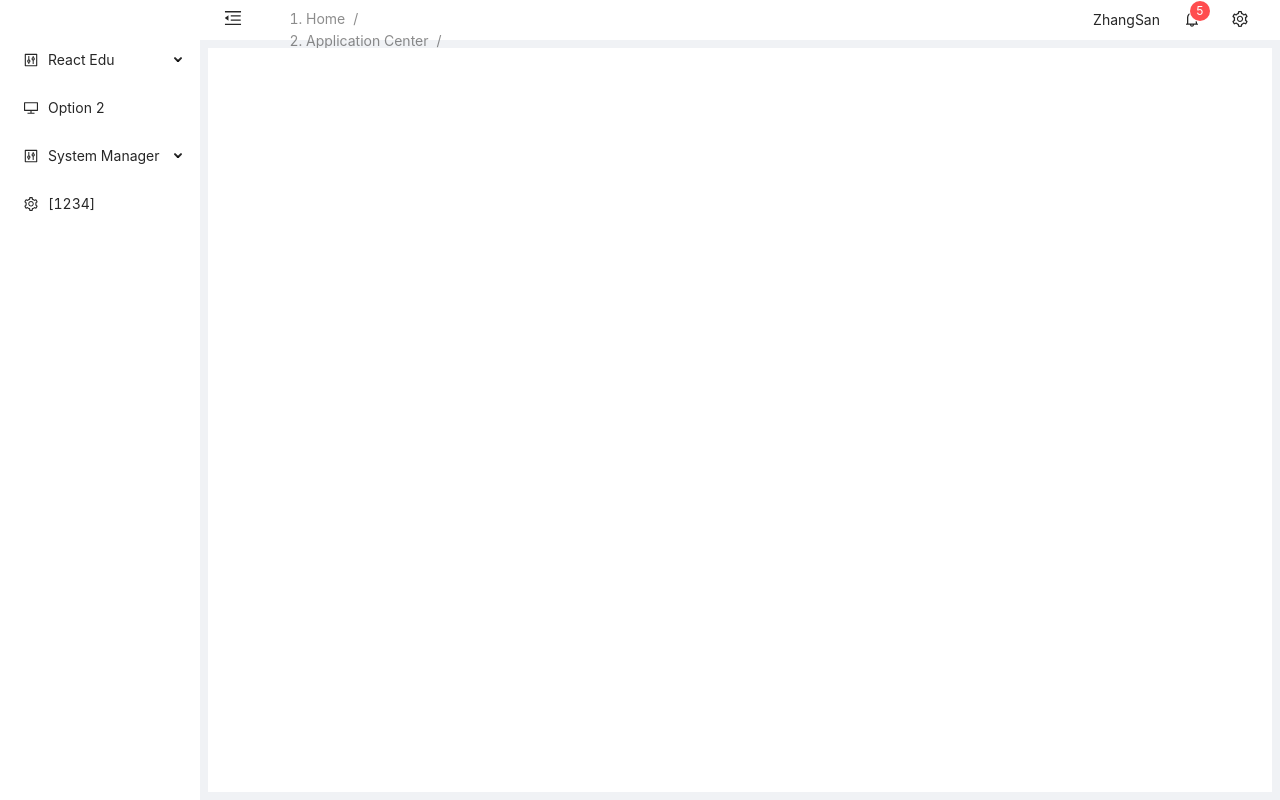
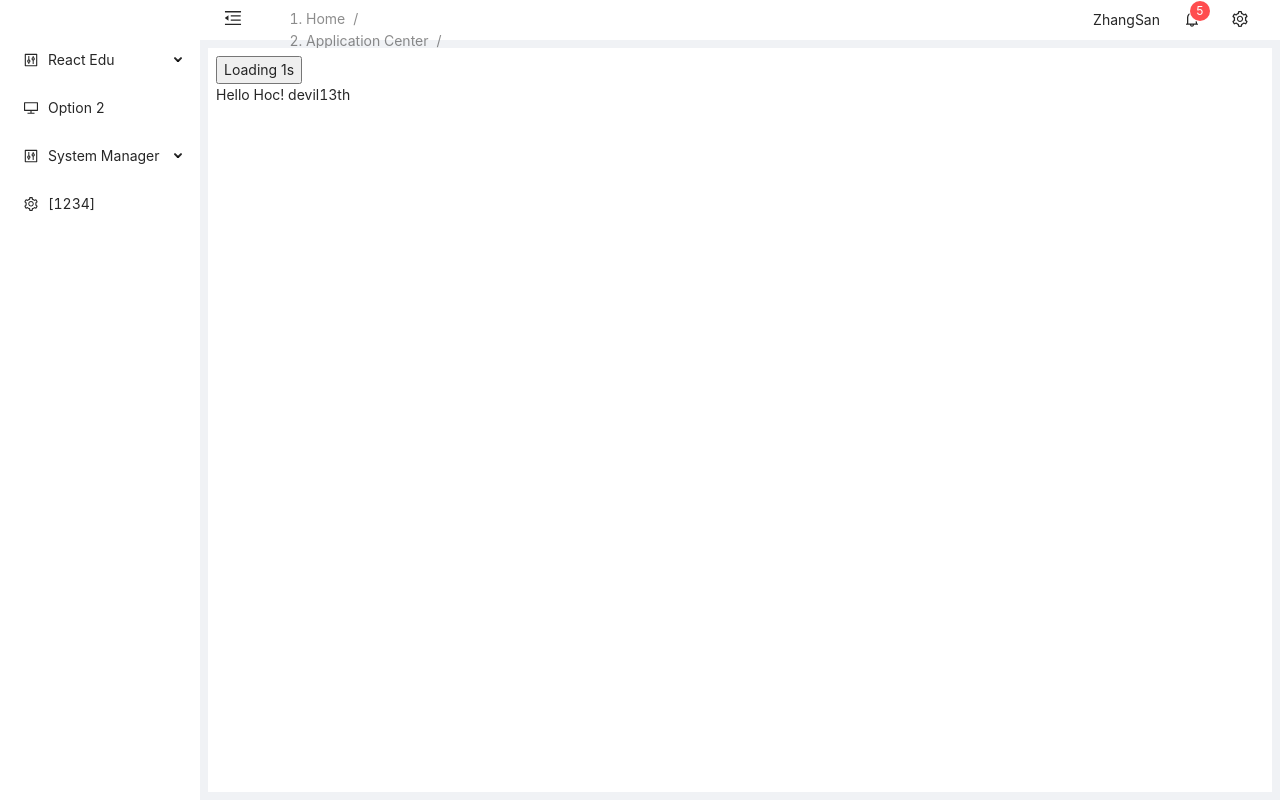
Before and after one commit to devil13th/tmsui, a React app: page /edu/hoc in a window 1280 px wide. Built offline with nearby package versions, Linux system fonts and the light colour scheme.

Commit message:
高阶组件

```diff
--- /dev/null
+++ b/src/components/edu/hoc/Hoc.jsx
@@ -0,0 +1,27 @@
+import React from 'react'
+import MyComponent from './MyComponent'
+class Hoc extends React.Component {
+  state = { loading: false }
+
+  loading = () => {
+    this.setState({ loading: true })
+    setTimeout(() => {
+      this.setState({ loading: false })
+    }, 1000)
+  }
+
+  render() {
+    return (
+      <div>
+        <input type="button" onClick={this.loading} value="Loading 1s" />
+
+        <MyComponent
+          name="devil13th"
+          loading={this.state.loading}
+        ></MyComponent>
+      </div>
+    )
+  }
+}
+
+export default Hoc
--- /dev/null
+++ b/src/components/edu/hoc/MyComponent.jsx
@@ -0,0 +1,11 @@
+import React from 'react'
+import loadingWrapper from './loading'
+class MyComponent extends React.Component {
+  state = {}
+
+  render() {
+    return <div>Hello Hoc! {this.props.name}</div>
+  }
+}
+
+export default loadingWrapper(MyComponent)
--- /dev/null
+++ b/src/components/edu/hoc/loading.js
@@ -0,0 +1,25 @@
+import { render } from '@testing-library/react'
+import React from 'react'
+function loadingWrapper(WrappedComponent) {
+  class x extends React.Component {
+    render() {
+      const { loading } = this.props
+      /**
+       * jsx中的<WrappedComponent>会被编译成React.createElement(WrappedComponent, null, "1")
+       * WrappedComponent指向的是loadingWrapper函数中的WrappedComponent
+       */
+      return (
+        <div>
+          {loading ? (
+            <div>loading</div>
+          ) : (
+            <WrappedComponent {...this.props}></WrappedComponent>
+          )}
+        </div>
+      )
+    }
+  }
+  return x
+}
+
+export default loadingWrapper
--- a/src/layout/components/IndexLayout.jsx
+++ b/src/layout/components/IndexLayout.jsx
@@ -6,6 +6,7 @@ import { BrowserRouter, Switch, Route } from 'react-router-dom'
 import TestA from '@/components/test/ComponentA'
 import Edu from '@/components/edu/basic/Edu'
 import RouterEdu from '@/components/edu/router/RouterEdu'
+import Hoc from '@/components/edu/hoc/Hoc'
 import {
   MenuUnfoldOutlined,
   MenuFoldOutlined,
@@ -65,6 +66,7 @@ class IndexLayout extends React.Component {
               <Route path="/CgTest/CgTestList" component={CgTestList}></Route>
               <Route path="/edu/basic" component={Edu}></Route>
               <Route path="/edu/router" component={RouterEdu}></Route>
+              <Route path="/edu/hoc" component={Hoc}></Route>
             </Switch>
           </Content>
         </Layout>
--- a/src/layout/components/IndexMenu.jsx
+++ b/src/layout/components/IndexMenu.jsx
@@ -65,6 +65,9 @@ class IndexMenu extends React.Component {
             <Menu.Item key="1b" icon={<PieChartOutlined />}>
               <Link to="/edu/router">Router Edu</Link>
             </Menu.Item>
+            <Menu.Item key="1c" icon={<PieChartOutlined />}>
+              <Link to="/edu/hoc">Hoc 高阶组件</Link>
+            </Menu.Item>
           </SubMenu>
           <Menu.Item key="2" icon={<DesktopOutlined />}>
             Option 2
```
